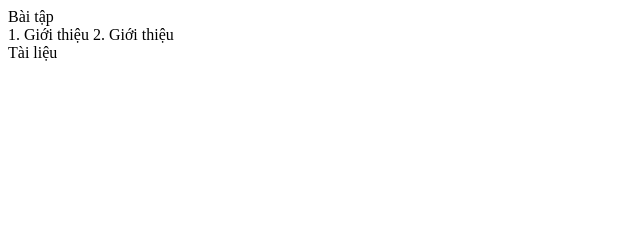
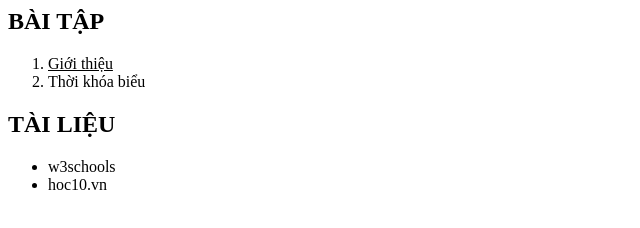
Before and after one commit to darkazure-none/skibidi, a plain HTML site: page index.html in a window 1280 px wide. Shown: the whole page, without its empty margins (0-640 px from the left). Drawn offline with Linux system fonts and the light colour scheme.

Commit message:
Update index.html

```diff
--- a/index.html
+++ b/index.html
@@ -1,12 +1,18 @@
 <html>
-  <head>
+<head>
     <meta charset="utf-8">
-  </head>
-  <body>
-    Bài tập <br>
-    1. Giới thiệu
-    2. Giới thiệu <br>
-    Tài liệu <br>
-
-  </body>
+    <title>Bài tập</title>
+</head>
+<body>
+    <h2>BÀI TẬP</h2>
+    <ol>
+        <li><u>Giới thiệu</u></li>
+        <li>Thời khóa biểu</li>
+    </ol>
+    <h2>TÀI LIỆU</h2>
+    <ul>
+        <li>w3schools</li>
+        <li>hoc10.vn</li>
+    </ul>
+</body>
 </html>
```
